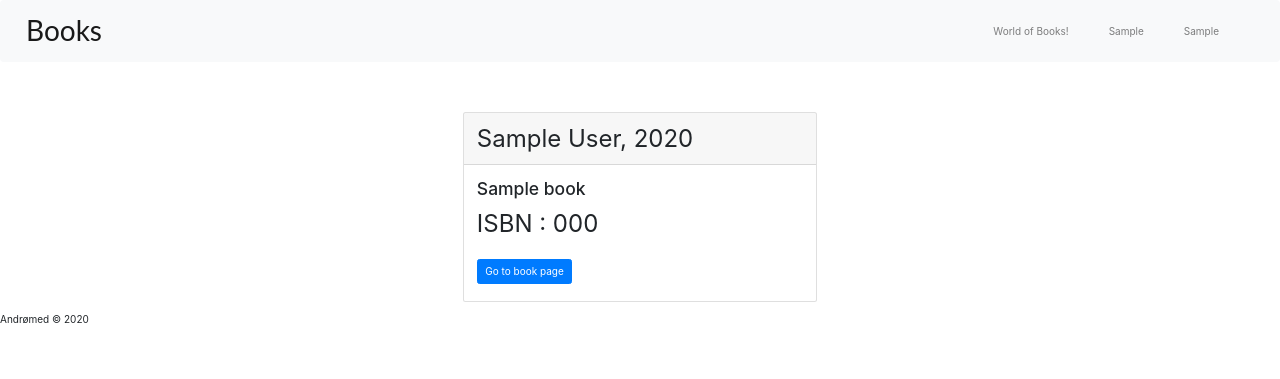
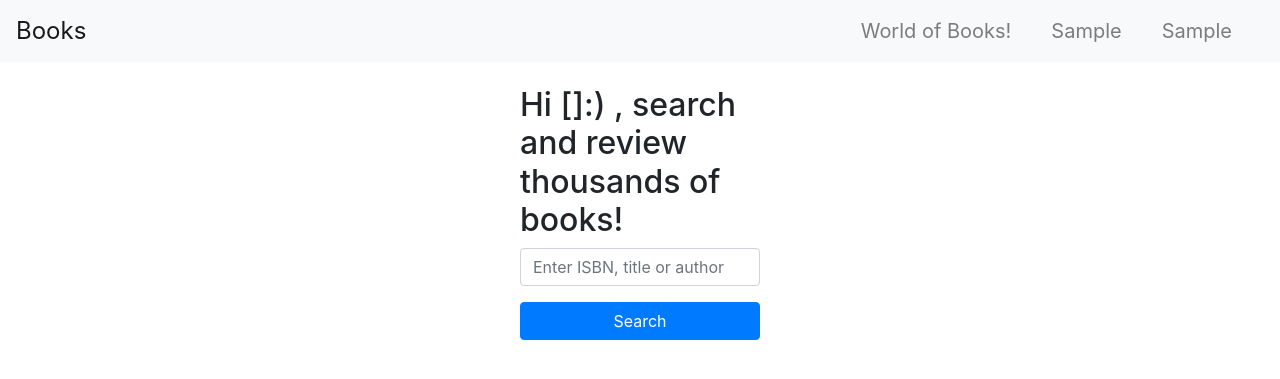
Before and after one commit to PriyanshBordia/Book-Review-Website, a Flask app: template templates/search.html in a window 1280 px wide. Shown: the top 379 px of the page. Run offline with Flask 2, Linux system fonts and the light colour scheme; the template is opened without the code that fills it: most values are stand-ins (such as "Sample title", 1, 10 or a date in 2020); some libraries are stand-ins or nearby versions.

Commit message:
changed to elegant pages

```diff
--- a/application.py
+++ b/application.py
@@ -78,8 +78,8 @@ def login():
 
 
 """If user exists create a local session for the user"""
-@app.route("/session", methods=["POST", "GET"])
-def session():
+@app.route("/login_session", methods=["POST", "GET"])
+def login_session():
 	if request.method == "GET":
 		return render_template("error.html", message="Try Login!!")
 
@@ -90,15 +90,20 @@ def session():
 		return render_template("error.html", message="Invalid username or password! It takes only 15s to register! Try registering.");
 
 	else:
-		"""Create a session for the user"""
-		books = db.execute("SELECT * FROM books FETCH FIRST 15 ROW ONLY")
-		return render_template("homepage.html", nav1="Marked", link1="index", nav2="Logout", link2="index", books=books)
+		return render_template("search.html", nav1="Marked", link1="index", nav2="Logout", link2="index", books=books)
 
+		# redirect("search_book")
+"""Create a session for the user"""
 
 @app.route("/homepage")
 def homepage():
 	books = db.execute("SELECT * FROM books FETCH FIRST 15 ROW ONLY")
 	return render_template("homepage.html", nav1="Marked", link1="index", nav2="Logout", link2="login", books = books)
+
+
+@app.route("/search_book")
+def search_book():
+	return render_template("search.html", nav1="Marked", link1="index", nav2="Logout", link2="index", books=books)
 
 
 # Search books that match the string entered
@@ -144,7 +149,7 @@ def search():
 			books[i] = db.execute("SELECT * FROM books WHERE isbn = :isbn", {"isbn": books[i]}).fetchone()
 
 		books.sort(reverse = True)
-		return render_template("search.html", books=books)
+		return render_template("books.html", nav1="Marked", link1="index", nav2="Logout", link2="login", books=books)
 
 
 # Details about about with provided isbn
@@ -157,7 +162,7 @@ def book(details):
 	if book is None:
 		return render_template("error.html", message = "No book with entered title / Invalid ISBN")
 
-	return render_template("book.html", book=book)
+	return render_template("book.html", nav1="Search", link1="search_book", nav2="Logout", link2="login", book=book)
 
 """Avg Ratings and rating distribution, total count"""
 @app.route("/api/<string:title>", methods=["POST", "GET"])
--- /dev/null
+++ b/static/styles/style.css
@@ -0,0 +1,68 @@
+.login-input {
+  width: 2.5in;
+  margin-left: auto;
+  margin-right: auto;
+}
+
+.login-submit-container {
+  width: 2.5in;
+  margin-left: auto;
+  margin-right: auto;
+}
+
+.login-submit-button {
+  width: 2.5in;
+}
+
+.search-container {
+  margin-top: 30px;
+}
+
+.search-col {
+  background-color: #f0f0f0;
+  margin: 10px;
+  border-radius: 15px;
+}
+
+.search-result {
+  margin: 0.7cm;
+}
+
+.review-form {
+  margin: 20px;
+}
+
+.review-checkbox {
+  margin-top: 0.15in;
+}
+
+hr {
+  height: 0;
+  margin-bottom: 15px;
+  background-color: gray;
+}
+
+/*Footer*/
+footer {
+  margin: 20px;
+  padding: 10px;
+  color: grey;
+  /* Gray */
+  text-decoration: none !important;
+  text-align: center;
+  font-size: 20px;
+}
+
+/*Hower Over Effect*/
+.button {
+  -webkit-transition-duration: 0.4s;
+  /* Safari */
+  transition-duration: 0.4s;
+}
+
+.button:hover {
+  background-color: white;
+  color: #7851a9;
+}
+
+/*# sourceMappingURL=style.css.map */
--- a/static/styles/style.scss
+++ b/static/styles/style.scss
@@ -6,7 +6,6 @@ $xl: 1200px;
 .navbar-brand
 {
    font-size: 24px !important;
-   font-family: font-family: 'Lato', sans-serif;
 }
 
 .login-input
@@ -30,8 +29,8 @@ $xl: 1200px;
 
 .search-container
 {
-  //border: 2px solid red;
-  margin-top: 30px;
+      // border: 2px solid red;
+      margin-top: 30px;
 }
 
 .search-row
@@ -41,9 +40,9 @@ $xl: 1200px;
 
 .search-col
 {
-      background-color: #f0f0f0;
-      margin: 10px;
-      border-radius: 15px;
+    background-color: #f0f0f0;
+    margin: 10px;
+    border-radius: 15px;
 }
 
 .search-result
--- a/templates/layout.html
+++ b/templates/layout.html
@@ -6,46 +6,44 @@
         <meta http-equiv="X-UA-Compatible" content="IE=edge">
         <meta name="viewport" content="width=device-width, initial-scale=1, shrink-to-fit=no">
 
-    	<!-- Bootstrap core CSS -->
-    	<link href="css/bootstrap.min.css" rel="stylesheet">
-    	<link href="//maxcdn.bootstrapcdn.com/bootstrap/3.3.0/css/bootstrap.min.css" rel  ="stylesheet" id="bootstrap-css">
-
-        <!-- Bootstrap CSS -->
 		<link rel="stylesheet" href="https://stackpath.bootstrapcdn.com/bootstrap/4.3.1/css/bootstrap.min.css" integrity="sha384-ggOyR0iXCbMQv3Xipma34MD+dH/1fQ784/j6cY/iJTQUOhcWr7x9JvoRxT2MZw1T" crossorigin="anonymous">
-
     	<script src="https://code.jquery.com/jquery-3.3.1.slim.min.js" integrity="sha384-q8i/X+965DzO0rT7abK41JStQIAqVgRVzpbzo5smXKp4YfRvH+8abtTE1Pi6jizo" crossorigin="anonymous"></script>
-
     	<script src="https://cdnjs.cloudflare.com/ajax/libs/popper.js/1.14.7/umd/popper.min.js" integrity="sha384-UO2eT0CpHqdSJQ6hJty5KVphtPhzWj9WO1clHTMGa3JDZwrnQq4sF86dIHNDz0W1" crossorigin="anonymous"></script>
-
     	<script src="https://stackpath.bootstrapcdn.com/bootstrap/4.3.1/js/bootstrap.min.js" integrity="sha384-JjSmVgyd0p3pXB1rRibZUAYoIIy6OrQ6VrjIEaFf/nJGzIxFDsf4x0xIM+B07jRM" crossorigin="anonymous"></script>
 
 		<style media="screen">
 			.navbar-brand
 			{
-			   font-size: 28px !important;
-			   font-family: 'Lato', sans-serif !important;
+			    font-size: 24px !important;
+			}
+			.nav-item
+			{
+			    font-size: 20px !important;
 			}
 		</style>
+
+		<link href = "{{ url_for('static', filename = 'styles/style.css')}}" rel = "stylesheet">
 
 		{% block head %}{% endblock %}
 		<title> | {% block title %}{% endblock %}</title>
 	</head>
 	<body>
 		<!--TODO: Add NavBar with: App Name, LogIn, LogOut, Register, etc-->
-	    <nav class="navbar navbar-expand-sm navbar-light bg-light">
+	    <nav class="navbar navbar-expand-lg navbar-light bg-light" role="navigation">
 	        <a class="navbar-brand" href="#"> Books </a>
 	        <button class="navbar-toggler" type="button" data-toggle="collapse" data-target="#navbarNavAltMarkup" aria-controls="navbarNavAltMarkup" aria-expanded="false" aria-label="Toggle navigation">
 	        <span class="navbar-toggler-icon"></span>
 	        </button>
 	        <div class="collapse navbar-collapse" id="navbarNavAltMarkup">
 		        <div class="navbar-nav ml-auto">
-				<a class="nav-item nav-link mr-5" href = "{{ url_for('homepage') }}">
+					<a class="nav-item nav-link mr-4" href = "{{ url_for('homepage') }}">
 	                  	World of Books!</a>
-	            <a class="nav-item nav-link mr-5" href="{{url_for(link1)}}">{{ nav1 }}</a>
-	            <a class="nav-item nav-link mr-5" href="{{url_for(link2)}}">{{ nav2 }}</a>
+		            <a class="nav-item nav-link mr-4" href="{{url_for(link1)}}">{{ nav1 }}</a>
+		            <a class="nav-item nav-link mr-4" href="{{url_for(link2)}}">{{ nav2 }}</a>
 		        </div>
 	        </div>
     	</nav>
+
 		{% block body %}{% endblock %}
 	</body>
 </html>
--- a/templates/search.html
+++ b/templates/search.html
@@ -1,38 +1,26 @@
 {% extends "layout.html" %}
 
 {% block head %}
-	<link href = "{{url_for('static', filename = 'styles/search_style.css')}}" rel = "stylesheet">
-	<!--Icon-->
-	<link href = "static/icons/icons8-books-64.png" rel = "icon">
+
 {% endblock %}
 
 {% block title %}
-	| Book Details
+	  World of Books
 {% endblock %}
 
 {% block body %}
-
-    <div class="container container-fluid search-container">
-    	<div class="row justify-content-center">
-    		<div class="col-lg-4 col-md-5 col-sm-6 col-8 pt-3">
-    			{% for book in books %}
-			        <div class="card">
-			        	<div class="card-header">
-			     			{{ book.author }}, {{ book.year }}
-			            </div>
-			        	<div class="card-body">
-				            <h3 class="card-title">{{ book.title }}</h3>
-				            <p class="card-text">ISBN : {{ book.isbn }}</p>
-				            <a href="{{ url_for('book', details = book.isbn) }}"
-			            		class="btn btn-primary">Go to book page</a>
-			        	</div>
-			    	</div>
-		        {% endfor %}
-		    </div>
-    	</div>
+	<div class="container my-container">
+		<form action = "{{url_for('search')}}" method="post">
+			<div class = "form-text h2 login-input form-heading mt-4">
+				Hi []:) ,
+				search and review thousands of books!
+			</div>
+			<div class = "form-group login-input form-text h3">
+				<input type="text" class="form-control" name="book_details" placeholder="Enter ISBN, title or author">
+			</div>
+			<div class="login-submit-container">
+				<button type="submit" class="btn btn-primary login-submit-button"> Search </button>
+			</div>
+		</form>
 	</div>
-
-	<footer class = "button">
-       	Andrømed &copy; 2020
-    </footer>
 {% endblock %}
```
Also changed, not shown: static/styles/book_style.css (deleted, +0 -36 lines), static/styles/homepage_style.css (deleted, +0 -35 lines), static/styles/index_style.css (deleted, +0 -51 lines), templates/book.html (+6 -36 lines), templates/books.html (+35 -14 lines), templates/homepage.html (+13 -5 lines), templates/index.html (+4 -7 lines), connect_database.py (added), 4 other files. Lines whose indentation alone changed are shown as unchanged.
